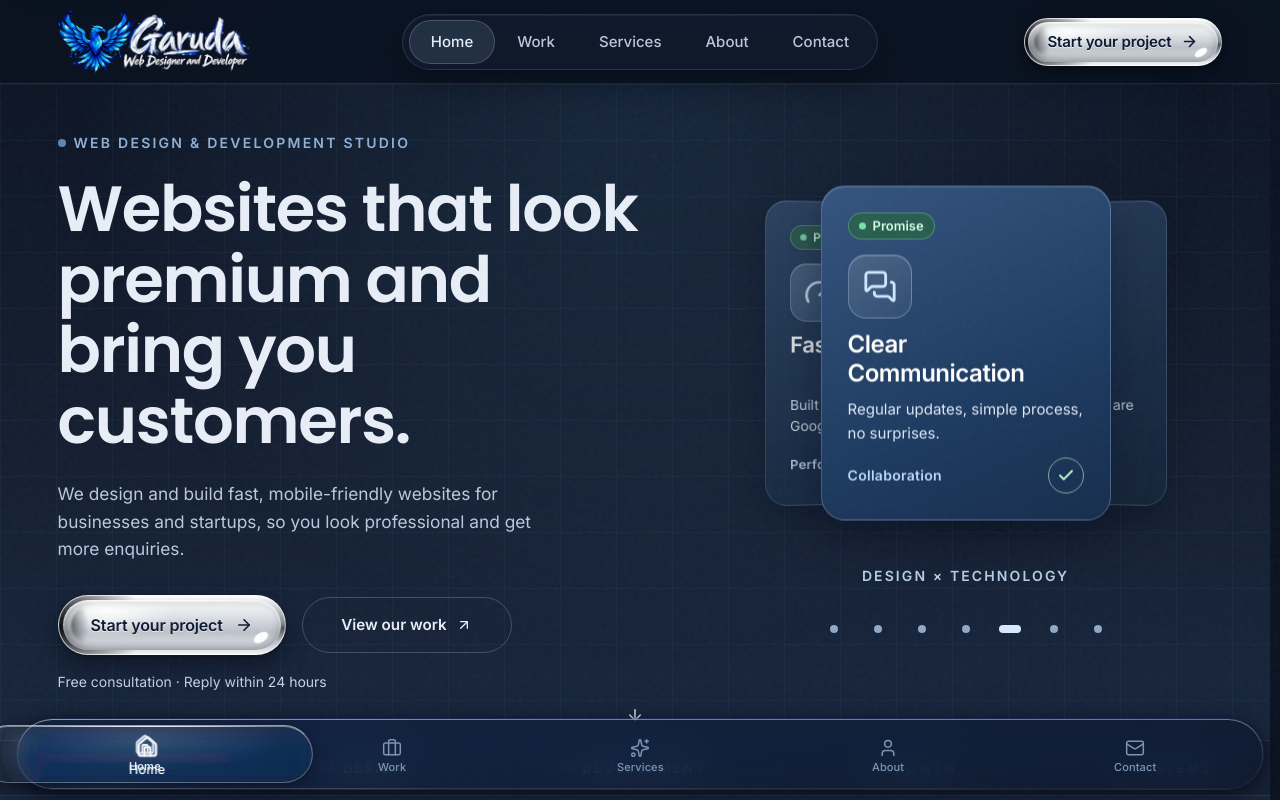
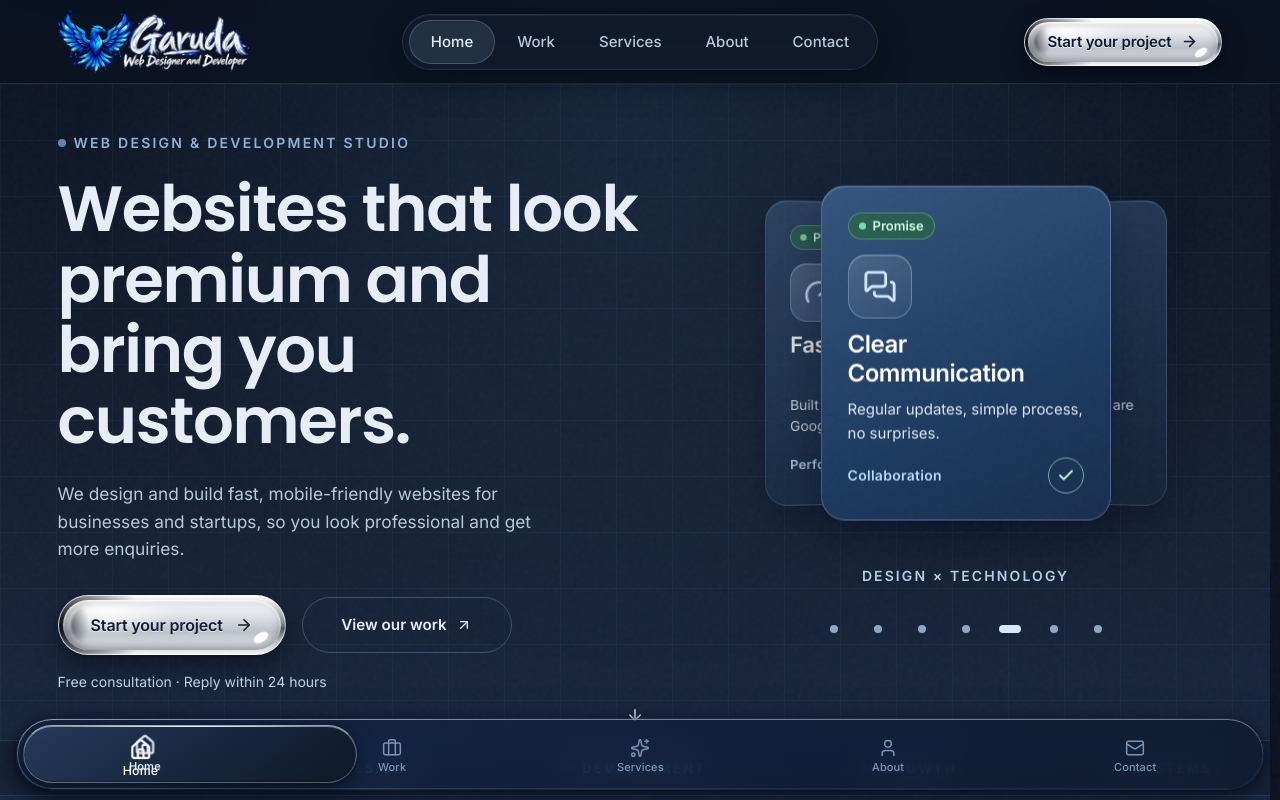
Before and after one commit to Bharat0264/MyWork, a Next.js app: page / in a window 1280 px wide. Shown: the top 800 px of the page. Built offline with nearby package versions, Linux system fonts and the light colour scheme.

Commit message:
Fix liquid glass nav double render and misalignment with opaque base, scale 1.12 wrapper, and synced clone offset

```diff
--- a/app/globals.css
+++ b/app/globals.css
@@ -1645,21 +1645,22 @@ h1, h2, h3, h4, h5, h6 {
   cursor: grab;
   transform-origin: center center;
   will-change: left, transform;
-  background: radial-gradient(
-    ellipse 80% 100% at 50% 30%,
-    rgba(143, 176, 214, 0.22) 0%,
-    rgba(143, 176, 214, 0.10) 50%,
-    rgba(100, 140, 190, 0.06) 100%
+  /* Opaque gradient base hiding the real tab underneath completely */
+  background: linear-gradient(
+    145deg,
+    #253A5A 0%,
+    #17263D 55%,
+    #0E1828 100%
   );
-  backdrop-filter: blur(12px) saturate(160%) brightness(1.15);
-  -webkit-backdrop-filter: blur(12px) saturate(160%) brightness(1.15);
+  backdrop-filter: blur(14px) saturate(160%) brightness(1.15);
+  -webkit-backdrop-filter: blur(14px) saturate(160%) brightness(1.15);
   border: 1px solid rgba(255, 255, 255, 0.28);
-  border-top-color: rgba(255, 255, 255, 0.55);
+  border-top-color: rgba(255, 255, 255, 0.6);
   box-shadow:
-    inset 0 1px 0 rgba(255, 255, 255, 0.4),
-    inset 0 -1px 0 rgba(0, 0, 0, 0.08),
-    0 4px 16px rgba(3, 9, 20, 0.35),
-    0 1px 4px rgba(3, 9, 20, 0.2);
+    inset 0 1px 0 rgba(255, 255, 255, 0.45),
+    inset 0 -1px 0 rgba(0, 0, 0, 0.25),
+    0 6px 20px rgba(3, 9, 20, 0.5),
+    0 2px 6px rgba(3, 9, 20, 0.3);
   overflow: hidden;
   isolation: isolate;
 }
@@ -1692,6 +1693,7 @@ h1, h2, h3, h4, h5, h6 {
     transparent 100%
   );
   pointer-events: none;
+  z-index: 5;
 }
 
 /* Chromatic aberration fringes */
@@ -1706,35 +1708,25 @@ h1, h2, h3, h4, h5, h6 {
     inset -1px 0 2px rgba(80, 130, 255, 0.12),
     -1px 0 3px rgba(255, 80, 80, 0.06),
     1px 0 3px rgba(80, 130, 255, 0.06);
-  z-index: 3;
-}
-
-/* Magnification clipped content layer */
-.liquid-mobile-lens__magnify {
+  z-index: 6;
+}
+
+/* Magnification wrapper centered on lens & clone row */
+.liquid-mobile-lens__mag-wrapper {
   position: absolute;
   inset: 0;
   border-radius: 999px;
   overflow: hidden;
   pointer-events: none;
-  z-index: 2;
-  background: radial-gradient(
-    ellipse 60% 80% at 50% 20%,
-    rgba(255, 255, 255, 0.08) 0%,
-    transparent 70%
-  );
-}
-
-.liquid-mobile-lens__inner {
+  transform-origin: center center;
+}
+
+.liquid-mobile-lens__clone-row {
   position: absolute;
   top: 0;
   left: 0;
-  display: flex;
-  align-items: center;
-  justify-content: space-around;
-  height: 100%;
-  transform-origin: 0 50%;
   pointer-events: none;
-  color: #FFFFFF;
+  user-select: none;
 }
 
 /* ── Tab styling ─────────────────────────────────────────────────────── */
--- a/components/liquid-glass-nav.tsx
+++ b/components/liquid-glass-nav.tsx
@@ -36,10 +36,11 @@ export const SPRING_STIFFNESS = 300;  // spring physics stiffness for slide & sn
 
 /* Internal motion constants */
 const SPRING_DAMPING = 24;            // critical damping to allow slight liquid overshoot
-const MAGNIFICATION = 1.15;           // convex magnification scale factor under lens
+const MAGNIFICATION = 1.12;           // convex magnification scale factor (1.12x on wrapper)
 const DRAG_STRETCH_MAX = 1.2;         // maximum squash/stretch along drag velocity axis
 const HAPTIC_MS = 8;                  // duration in ms for tab-switch haptic tick
 const SCROLL_COMPRESS = 0.96;         // scale factor when user scrolls page
+const LENS_INSET = 6;                 // px — lens boundary inset from bar edges
 
 export interface TabItem {
   label: string;
@@ -88,8 +89,11 @@ function triggerHaptic() {
  * Features:
  * - Floating glass pill with 1px gradient border & deep shadow
  * - Draggable magnifying glass lens with refraction & specular rim
- * - Spring physics slide, squash & stretch, rubber-band resistance
- * - Duplicated clipped tab row creating true optical magnification (~1.15x)
+ * - Opaque gradient base preventing double-rendering of tabs underneath
+ * - Full bar-width clone row with translateX(-lensX) & translateY(-lensTop) for exact alignment
+ * - Magnification (scale 1.12) centered on the lens wrapper
+ * - Lens position & clone offset driven from the exact same spring value
+ * - Inset constraint (6px) keeping the lens fully inside the bar
  * - Page scroll compression (scale 0.96) and blur intensification
  * - Full accessibility: role="tablist", role="tab", aria-selected, arrow navigation, reduced motion
  */
@@ -112,12 +116,15 @@ export function LiquidGlassNav({
   const prevActiveRef = useRef<number>(currentActiveIndex);
 
   const [tabMeta, setTabMeta] = useState<{ cx: number; w: number }[]>([]);
-  const [barWidth, setBarWidth] = useState(0);
+  const [barSize, setBarSize] = useState<{ width: number; height: number }>({
+    width: 0,
+    height: 72,
+  });
 
   const measure = useCallback(() => {
     if (!barRef.current) return;
     const barRect = barRef.current.getBoundingClientRect();
-    setBarWidth(barRect.width);
+    setBarSize({ width: barRect.width, height: barRect.height || 72 });
     const meta = tabRefs.current.map((el) => {
       if (!el) return { cx: 0, w: 0 };
       const r = el.getBoundingClientRect();
@@ -144,14 +151,27 @@ export function LiquidGlassNav({
     : 64;
   const baseLensW = Math.max(54, avgTabW * LENS_SIZE);
 
-  /* ── Spring-driven lens motion ──────────────────────────────────────── */
-  const targetCx = tabMeta[currentActiveIndex]?.cx ?? (barWidth > 0 ? barWidth / 2 : 50);
-  const rawX = useMotionValue(targetCx);
+  /* ── Helper to calculate lens left edge position clamped within 6px inset ─ */
+  const calcTargetLeft = useCallback(
+    (tabIndex: number) => {
+      const cx = tabMeta[tabIndex]?.cx ?? (barSize.width > 0 ? barSize.width / 2 : 50);
+      const minLeft = LENS_INSET;
+      const maxLeft = Math.max(LENS_INSET, barSize.width - baseLensW - LENS_INSET);
+      return Math.max(minLeft, Math.min(maxLeft, cx - baseLensW / 2));
+    },
+    [tabMeta, barSize.width, baseLensW]
+  );
+
+  /* ── Spring-driven lens position & clone offset ──────────────────────── */
+  const rawLensX = useMotionValue(calcTargetLeft(currentActiveIndex));
 
   const springConfig = prefersReducedMotion
     ? { stiffness: 900, damping: 50, mass: 0.5 }
     : { stiffness: SPRING_STIFFNESS, damping: SPRING_DAMPING, mass: 1 };
-  const lensX = useSpring(rawX, springConfig);
+
+  // Single spring driving both lens position and clone offset
+  const lensX = useSpring(rawLensX, springConfig);
+  const cloneX = useTransform(lensX, (val) => -val);
 
   // Velocity-driven squash & stretch along X
   const dragVelocity = useMotionValue(0);
@@ -165,15 +185,13 @@ export function LiquidGlassNav({
   // Sync lens to active tab
   useEffect(() => {
     if (tabMeta.length === 0) return;
-    const cx = tabMeta[currentActiveIndex]?.cx;
-    if (cx !== undefined) {
-      rawX.set(cx);
-      if (prevActiveRef.current !== currentActiveIndex) {
-        triggerHaptic();
-        prevActiveRef.current = currentActiveIndex;
-      }
+    const targetLeft = calcTargetLeft(currentActiveIndex);
+    rawLensX.set(targetLeft);
+    if (prevActiveRef.current !== currentActiveIndex) {
+      triggerHaptic();
+      prevActiveRef.current = currentActiveIndex;
     }
-  }, [currentActiveIndex, tabMeta, rawX]);
+  }, [currentActiveIndex, tabMeta, calcTargetLeft, rawLensX]);
 
   /* ── Page scroll compression ────────────────────────────────────────── */
   const [scrolling, setScrolling] = useState(false);
@@ -194,7 +212,6 @@ export function LiquidGlassNav({
 
   /* ── Long press / Drag interaction ──────────────────────────────────── */
   const [isPressHolding, setIsPressHolding] = useState(false);
-  const [isDragging, setIsDragging] = useState(false);
   const [liveHoverIdx, setLiveHoverIdx] = useState<number | null>(null);
   const holdTimerRef = useRef<ReturnType<typeof setTimeout> | null>(null);
 
@@ -223,40 +240,40 @@ export function LiquidGlassNav({
     [tabMeta]
   );
 
-  const handleDragStart = () => {
-    setIsDragging(true);
+  const handlePanStart = () => {
     startHold();
   };
 
-  const handleDrag = (_: unknown, info: PanInfo) => {
+  const handlePan = (_: unknown, info: PanInfo) => {
     dragVelocity.set(info.velocity.x);
     const curr = lensX.get();
 
-    // Rubber-band resistance at boundary edges
-    const minBound = tabMeta[0]?.cx ?? 0;
-    const maxBound = tabMeta[tabCount - 1]?.cx ?? barWidth;
+    // Rubber-band resistance at boundary edges (6px inset)
+    const minBound = LENS_INSET;
+    const maxBound = Math.max(LENS_INSET, barSize.width - baseLensW - LENS_INSET);
     let nextX = curr + info.delta.x;
     if (nextX < minBound) nextX = minBound + (nextX - minBound) * 0.28;
     if (nextX > maxBound) nextX = maxBound + (nextX - maxBound) * 0.28;
-    rawX.set(nextX);
+    rawLensX.set(nextX);
 
     // Live highlight as lens sweeps past tabs
-    const nearest = findNearestTab(nextX);
+    const lensCenter = nextX + baseLensW / 2;
+    const nearest = findNearestTab(lensCenter);
     if (nearest !== liveHoverIdx) {
       setLiveHoverIdx(nearest);
       triggerHaptic();
     }
   };
 
-  const handleDragEnd = () => {
-    setIsDragging(false);
+  const handlePanEnd = () => {
     cancelHold();
     dragVelocity.set(0);
 
-    const currentX = rawX.get();
-    const nearest = findNearestTab(currentX);
-    const snapTarget = tabMeta[nearest]?.cx ?? 0;
-    rawX.set(snapTarget);
+    const currentX = rawLensX.get();
+    const lensCenter = currentX + baseLensW / 2;
+    const nearest = findNearestTab(lensCenter);
+    const snapTarget = calcTargetLeft(nearest);
+    rawLensX.set(snapTarget);
     setLiveHoverIdx(null);
 
     if (nearest !== currentActiveIndex) {
@@ -300,10 +317,6 @@ export function LiquidGlassNav({
     idx: number,
     href: string
   ) => {
-    if (isDragging) {
-      e.preventDefault();
-      return;
-    }
     onChange?.(idx);
     window.scrollTo({ top: 0, behavior: prefersReducedMotion ? "auto" : "smooth" });
     if (pathname === href) {
@@ -311,8 +324,7 @@ export function LiquidGlassNav({
     }
   };
 
-  /* ── Derived lens positions ─────────────────────────────────────────── */
-  const lensLeft = useTransform(lensX, (cx) => cx - baseLensW / 2);
+  /* ── Derived values ─────────────────────────────────────────────────── */
   const currentBarScale = scrolling && !prefersReducedMotion ? SCROLL_COMPRESS : 1;
   const currentBarBlur = scrolling ? BLUR_STRENGTH + 8 : BLUR_STRENGTH;
 
@@ -369,27 +381,23 @@ export function LiquidGlassNav({
         <motion.div
           className="liquid-mobile-lens"
           style={{
-            left: lensLeft,
+            left: lensX,
             width: baseLensW,
             scaleX: stretchX,
             scaleY: squashY,
           }}
           animate={{
             scale: isPressHolding ? 1.25 : 1,
-            opacity: isPressHolding ? 0.92 : 1,
+            opacity: isPressHolding ? 0.95 : 1,
           }}
           transition={
             prefersReducedMotion
               ? { duration: 0.1 }
               : { type: "spring", stiffness: 400, damping: 24 }
           }
-          drag="x"
-          dragConstraints={barRef}
-          dragElastic={0.16}
-          dragMomentum={false}
-          onDragStart={handleDragStart}
-          onDrag={handleDrag}
-          onDragEnd={handleDragEnd}
+          onPanStart={handlePanStart}
+          onPan={handlePan}
+          onPanEnd={handlePanEnd}
           onPointerDown={startHold}
           onPointerUp={cancelHold}
           onPointerCancel={cancelHold}
@@ -398,29 +406,46 @@ export function LiquidGlassNav({
           {/* Top specular rim light reflection */}
           <div className="liquid-mobile-lens__rim" aria-hidden="true" />
 
-          {/* Optical Magnification Layer (~1.15x scaled duplicate clipped to lens) */}
-          <div className="liquid-mobile-lens__magnify" aria-hidden="true">
+          {/* Magnification wrapper around the lens center (scale 1.12) */}
+          <div
+            className="liquid-mobile-lens__mag-wrapper"
+            style={{
+              position: "absolute",
+              inset: 0,
+              overflow: "hidden",
+              borderRadius: 999,
+              transformOrigin: "center center",
+              transform: `scale(${MAGNIFICATION})`,
+              pointerEvents: "none",
+            }}
+            aria-hidden="true"
+          >
+            {/* Clone row: same width & height as the bar, offset by -lensX and -lensTop (-6px) */}
             <motion.div
-              className="liquid-mobile-lens__inner"
+              className="liquid-mobile-lens__clone-row"
               style={{
-                x: useTransform(lensLeft, (ll) => -ll),
-                width: barWidth > 0 ? barWidth : "100%",
-                transformOrigin: useTransform(lensX, (cx) => `${cx}px center`),
-                scale: MAGNIFICATION,
+                position: "absolute",
+                top: 0,
+                left: 0,
+                width: barSize.width > 0 ? barSize.width : "100%",
+                height: barSize.height > 0 ? barSize.height : 72,
+                x: cloneX,
+                y: -LENS_INSET,
+                display: "flex",
+                alignItems: "center",
+                justifyContent: "space-around",
+                padding: "6px 4px",
+                pointerEvents: "none",
               }}
+              aria-hidden="true"
             >
-              {tabList.map((item, idx) => {
+              {tabList.map((item) => {
                 const Icon = item.icon;
-                const meta = tabMeta[idx];
                 return (
                   <div
                     key={item.label}
                     className="liquid-mobile-tab liquid-mobile-tab--mag"
-                    style={{
-                      position: "absolute",
-                      left: meta ? meta.cx - meta.w / 2 : `${(idx / tabCount) * 100}%`,
-                      width: meta ? meta.w : `${100 / tabCount}%`,
-                    }}
+                    aria-hidden="true"
                   >
                     <span className="liquid-mobile-tab__icon">
                       <Icon size={20} strokeWidth={2.4} />
```
